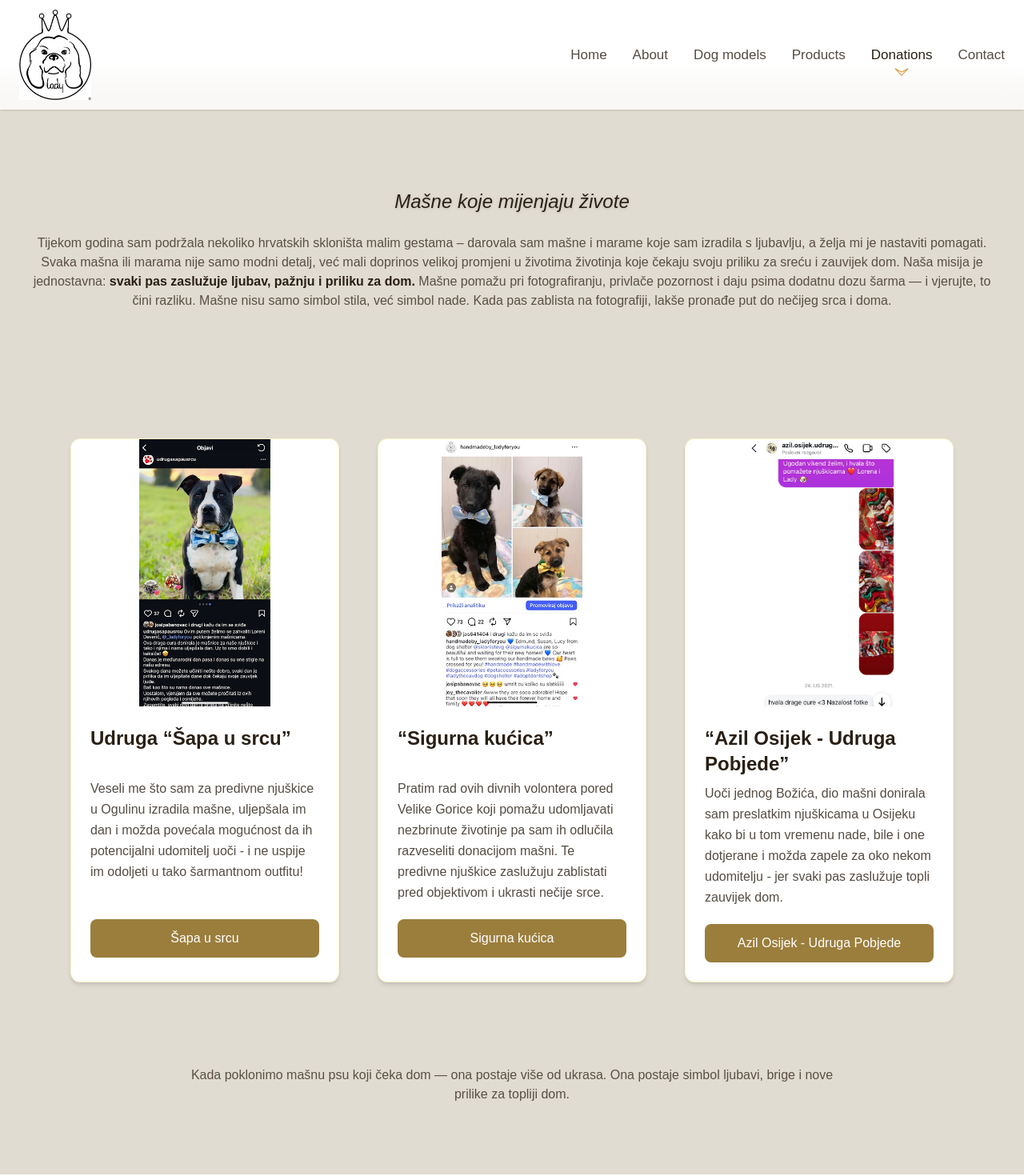
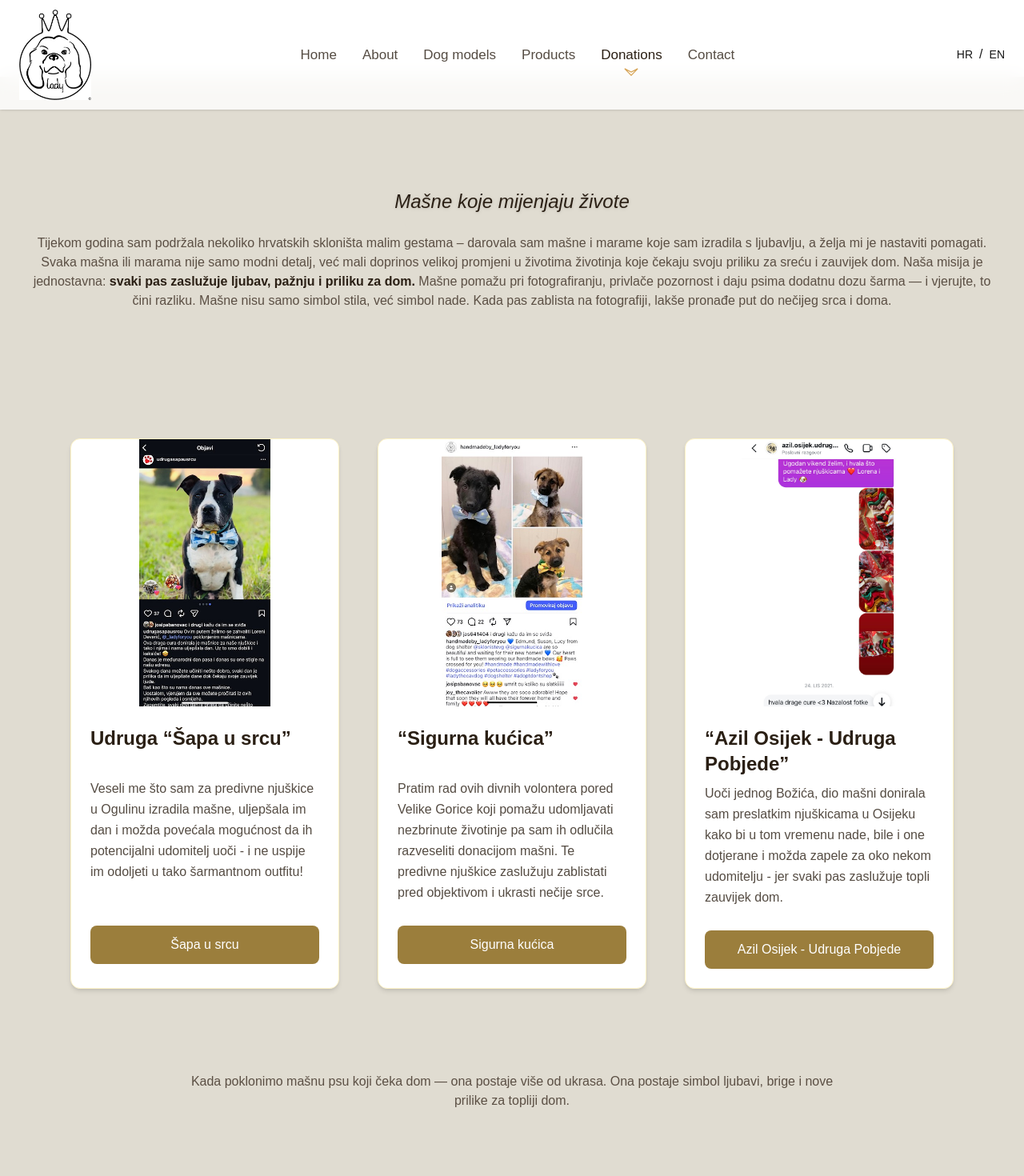
Before and after one commit to bline1990/handmade_lady_for_you, a Next.js app: page /donations in a window 1280 px wide. Shown: the top 1470 px of the page at 80% size. Built offline with nearby package versions, Linux system fonts and the light colour scheme.

Commit message:
svega10 commit

```diff
--- /dev/null
+++ b/app/_components/LanguageSwitcher.js
@@ -0,0 +1,30 @@
+"use client";
+
+import { useRouter } from "next/navigation";
+
+export default function LanguageSwitcher() {
+  const router = useRouter();
+
+  const setLang = (lang) => {
+    document.cookie = `lang=${lang}; path=/`;
+    router.refresh(); // natjera server da ponovo rendera stranicu
+  };
+
+  return (
+    <div className="flex gap-2 ml-4">
+      <button
+        onClick={() => setLang("hr")}
+        className="text-sm font-medium hover:underline"
+      >
+        HR
+      </button>
+      <span>/</span>
+      <button
+        onClick={() => setLang("en")}
+        className="text-sm font-medium hover:underline"
+      >
+        EN
+      </button>
+    </div>
+  );
+}
--- a/app/_components/Navbar.js
+++ b/app/_components/Navbar.js
@@ -4,6 +4,7 @@ import Link from "next/link";
 import { usePathname } from "next/navigation";
 import Image from "next/image";
 import { useState } from "react";
+import LanguageSwitcher from "./LanguageSwitcher";
 
 const navLinks = [
   { name: "Home", href: "/" },
@@ -48,7 +49,6 @@ export default function Navbar() {
                 >
                   {link.name}
                 </Link>
-                {/* MAŠNA EFEKT */}
                 <span
                   className={`absolute left-1/2 -translate-x-1/2 top-full mt-1
                     opacity-0 group-hover:opacity-100 transition-opacity duration-300
@@ -60,6 +60,11 @@ export default function Navbar() {
             );
           })}
         </ul>
+
+        {/* LANGUAGE SWITCHER - DESKTOP */}
+        <div className="hidden md:flex">
+          <LanguageSwitcher />
+        </div>
 
         {/* MOBILE MENU BUTTON */}
         <div className="md:hidden">
@@ -85,13 +90,17 @@ export default function Navbar() {
                   className={`block text-[17px] font-playfair transition-all duration-300 ${
                     isActive ? "text-[#2A1F14]" : "text-[#2A1F14]/80"
                   } hover:text-[#2A1F14] active:bg-[#90794d] active:scale-95`}
-                  onClick={() => setMenuOpen(false)} // zatvara menu nakon klika
+                  onClick={() => setMenuOpen(false)}
                 >
                   {link.name}
                 </Link>
               </li>
             );
           })}
+          {/* LANGUAGE SWITCHER - MOBILE */}
+          <li>
+            <LanguageSwitcher />
+          </li>
         </ul>
       )}
     </nav>
--- a/app/about/page.js
+++ b/app/about/page.js
@@ -2,6 +2,8 @@ import Image from "next/image";
 
 export const metadata = {
   title: "About",
+  description:
+    "Saznajte priču o ručno izrađenim modnim dodacima za pse inspiriranim kavalirkama Lady i Story. Otkrivamo kako je ljubav prema psima pokrenula kreativni proces, darivanje skloništima i stvaranje personaliziranih proizvoda s pažnjom i ljubavlju",
 };
 
 export default async function Page() {
--- a/app/dog-models/page.js
+++ b/app/dog-models/page.js
@@ -7,6 +7,8 @@ import { getDogModelImages } from "../_lib/data-service";
 
 export const metadata = {
   title: "Dog-Model",
+  description:
+    "Pseći modeli iz cijelog svijeta nose moje ručno izrađene dodatke, izrađene po mjeri i željama svakog vlasnika. Pogledajte galeriju pasa iz Amerike, Australije, Europe i Hrvatske te otkrijte personalizirane modne dodatke za ljubimce",
 };
 
 export default async function Page() {
--- a/app/donations/page.js
+++ b/app/donations/page.js
@@ -3,6 +3,8 @@ import Link from "next/link";
 
 export const metadata = {
   title: "Donations",
+  description:
+    "Podržite naš rad i pomozite nam pružiti bolji život napuštenim i nezaštićenim životinjama. Vaša donacija direktno pomaže hrani, skrbi i zbrinjavanju pasa u potrebi",
 };
 
 export default function Page() {
@@ -58,10 +60,11 @@ export default function Page() {
               <br />
               <br />
             </p>
-            <div className="text-center mt-5 bg-[#9b7e3c] hover:bg-[#7d4b2e] text-white px-4 py-3 transition rounded-lg">
+            <div className="mt-7 text-center">
               <Link
-                className="active:bg-[#6e5424] active:scale-95"
+                className="w-full block bg-[#9b7e3c] text-sm sm:text-base text-white px-4 py-3 rounded-lg hover:bg-[#7d4b2e] transition active:bg-[#6e5424] active:scale-95"
                 href="https://www.instagram.com/udrugasapausrcu?igsh=NXNlZnI3c3hlZW94"
+                target="_blank"
               >
                 Šapa u srcu
               </Link>
@@ -90,10 +93,11 @@ export default function Page() {
               donacijom mašni. Te predivne njuškice zaslužuju zablistati pred
               objektivom i ukrasti nečije srce.
             </p>
-            <div className="active:bg-[#6e5424] active:scale-95 text-center mt-5 bg-[#9b7e3c] hover:bg-[#7d4b2e] text-white px-4 py-3 transition rounded-lg">
+            <div className="mt-7 text-center">
               <Link
-                className="active:bg-[#6e5424] active:scale-95"
+                className="w-full block bg-[#9b7e3c] text-sm sm:text-base text-white px-4 py-3 rounded-lg hover:bg-[#7d4b2e] transition active:bg-[#6e5424] active:scale-95"
                 href="https://www.instagram.com/udrugasapausrcu?igsh=NXNlZnI3c3hlZW94"
+                target="_blank"
               >
                 Sigurna kućica
               </Link>
@@ -121,10 +125,11 @@ export default function Page() {
               zapele za oko nekom udomitelju - jer svaki pas zaslužuje topli
               zauvijek dom.
             </p>
-            <div className="text-center mt-5 bg-[#9b7e3c] hover:bg-[#7d4b2e] text-white px-4 py-3 transition rounded-lg">
+            <div className="mt-7 text-center">
               <Link
-                className="active:bg-[#6e5424] active:scale-95"
+                className="w-full block bg-[#9b7e3c] text-sm sm:text-base text-white px-4 py-3 rounded-lg hover:bg-[#7d4b2e] transition active:bg-[#6e5424] active:scale-95"
                 href="https://www.instagram.com/azil.osijek.udruga.pobjede?igsh=NnBreHJhNGZ4Mmdk"
+                target="_blank"
               >
                 Azil Osijek - Udruga Pobjede
               </Link>
--- a/app/layout.js
+++ b/app/layout.js
@@ -11,8 +11,15 @@ export const metadata = {
     template: "%s / Handmade by LadyForYou",
     default: "Welcome / Handmade by LadyForYou",
   },
+  keywords: [
+    "handmade",
+    "ručno rađeni dodaci",
+    "modni dodaci za pse",
+    "unikatni pokloni",
+  ],
   description:
-    "Modni dodaci za pse,sve mašne su ručno izrađene od pažljivo odabranih materijala, savršene za svaki elegantan outfit.",
+    "Handmade Lady For You nudi unikatne ručno izrađene modne dodatke za pse — mašne, marame i gumice, izrađene s pažnjom i ljubavlju. Otkrijte personalizirane proizvode za vašeg ljubimca i podržite kreativni rad inspiriran kavalirkama Lady i Story.",
+  type: "website",
 };
 
 export default function RootLayout({ children }) {
--- /dev/null
+++ b/app/locales/en.json
@@ -0,0 +1,15 @@
+{
+  "title": "HANDMADE BY LADYFORYOU",
+  "description": "The best handmade products.",
+  "donations_title": "Bows That Change Lives",
+  "donations_intro": "Over the years, I have supported several Croatian shelters with small gestures – donating bows and scarves I made with love, and I wish to continue helping. Every bow or scarf is not just a fashion accessory, but a small contribution to a big change in the lives of animals waiting for their chance at happiness and a forever home. Our mission is simple: every dog deserves love, care, and a chance for a home. Bows help in photoshoots, attract attention, and give dogs extra charm — and believe me, it makes a difference. Bows are not just a symbol of style, but a symbol of hope. When a dog shines in a photo, it's easier to find its way into someone's heart and home.",
+  "card1_title": "Association “Šapa u srcu”",
+  "card1_desc": "I was delighted to make bows for the beautiful little faces in Ogulin, brightening their day and perhaps increasing the chance that a potential adopter notices them – and cannot resist their charming outfit!",
+  "card1_link": "Šapa u srcu",
+  "card2_title": "“Safe House”",
+  "card2_desc": "I follow the work of these wonderful volunteers near Velika Gorica who help rehome stray animals, so I decided to delight them with a donation of bows. These beautiful little faces deserve to shine in front of the camera and capture someone's heart.",
+  "card2_link": "Safe House",
+  "card3_title": "“Osijek Shelter - Association Pobjede”",
+  "card3_desc": "Before one Christmas, I donated some bows to the adorable little faces in Osijek so that during this season of hope, they would be groomed and might catch the eye of a potential adopter – because every dog deserves a warm forever home.",
+  "card3_link": "Osijek Shelter - Association Pobjede"
+}
--- a/app/products/page.js
+++ b/app/products/page.js
@@ -6,6 +6,8 @@ import SpecialCollection from "../_components/SpecialCollection";
 
 export const metadata = {
   title: "Products",
+  description:
+    "Ručne mašne izrađene od pažljivo odabranih Pamigo Fabrics materijala. Dostupne u tri veličine, s prikazom naziva i sastava svakog uzorka. Elegantne i kvalitetne mašne dostupne su na upit — odaberite dizajn koji vam najbolje odgovara.",
 };
 
 export default async function MasnePage() {
--- /dev/null
+++ b/app/robots.js
@@ -0,0 +1,11 @@
+export default function robots() {
+  return {
+    rules: [
+      {
+        userAgent: "*",
+        allow: "/",
+      },
+    ],
+    sitemap: "https://handmade-lady-for-you-lrjw.vercel.app/sitemap.xml",
+  };
+}
--- /dev/null
+++ b/app/sitemap.js
@@ -0,0 +1,29 @@
+export default function sitemap() {
+  const baseUrl = "https://handmade-lady-for-you-lrjw.vercel.app";
+  return [
+    {
+      url: baseUrl,
+      lastModified: new Date(),
+    },
+    {
+      url: `${baseUrl}/about`,
+      lastModified: new Date(),
+    },
+    {
+      url: `${baseUrl}/products`,
+      lastModified: new Date(),
+    },
+    {
+      url: `${baseUrl}/dog-models`,
+      lastModified: new Date(),
+    },
+    {
+      url: `${baseUrl}/donations`,
+      lastModified: new Date(),
+    },
+    {
+      url: `${baseUrl}/contact`,
+      lastModified: new Date(),
+    },
+  ];
+}
```
Also changed, not shown: app/locales/hr.json (added, +16 -0 lines), vercel.json (added).
